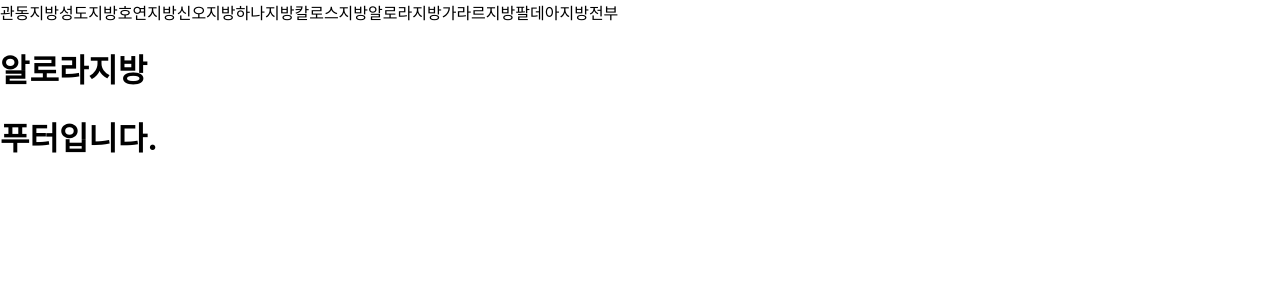
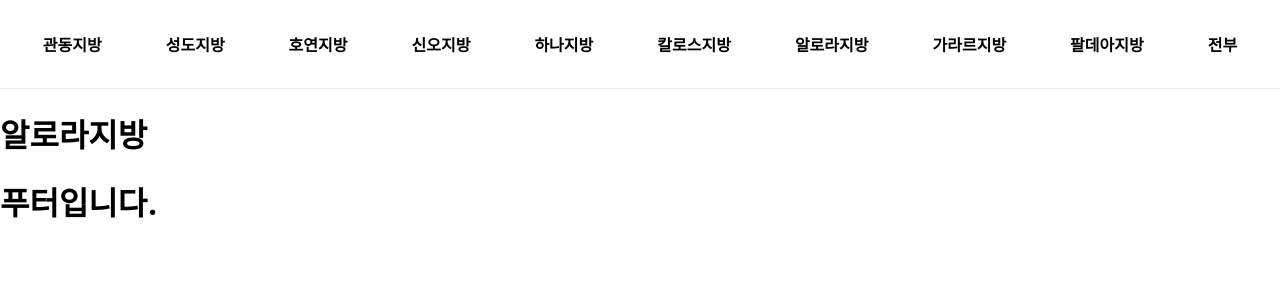
Before and after one commit to BoYeonJang/can-you-say-all-the-pokemon, a Next.js app: page /alola in a window 1280 px wide. Shown: the top 300 px of the page. Built offline with nearby package versions, Linux system fonts and the light colour scheme.

Commit message:
header style 추가

```diff
--- a/styles/Home.module.css
+++ b/styles/Home.module.css
@@ -10,6 +10,28 @@
   flex-direction: column;
   justify-content: center;
   align-items: center;
+}
+
+.header {
+  display: flex;
+  flex: 1;
+  padding: 2rem 0;
+  border-bottom: 1px solid #eaeaea;
+  justify-content: center;
+  align-items: center;
+}
+
+.header_link {
+  margin: 0 2rem 0 2rem;
+  font-weight: 700;
+}
+
+.header_link:hover,
+.header_link:focus,
+.header_link:active {
+  color: #0070f3;
+  text-decoration: underline;
+  text-decoration-thickness: 3px;
 }
 
 .footer {
@@ -117,6 +139,9 @@
 
 @media (prefers-color-scheme: dark) {
   .card,
+  .header {
+    border-color: #222;
+  }
   .footer {
     border-color: #222;
   }
```
